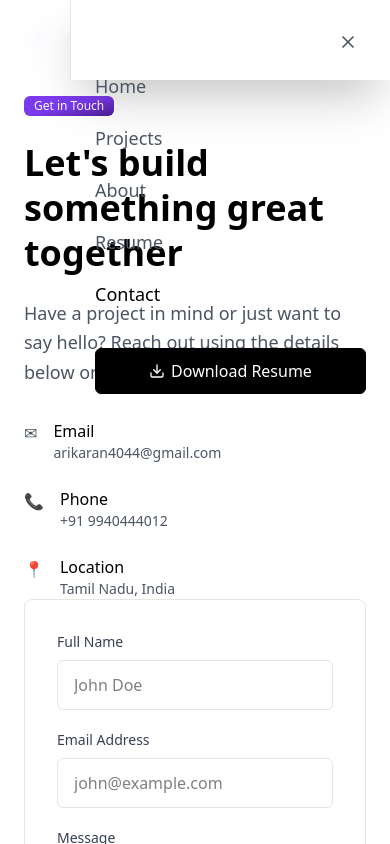
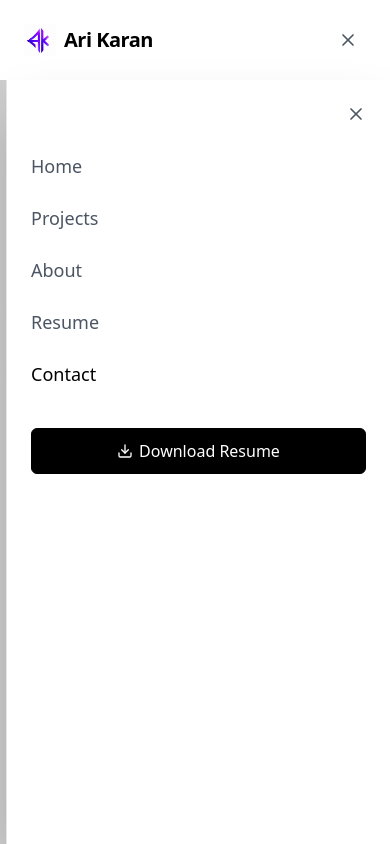
Before and after one commit to itarikaran/portfolio, a React (Vite) app: page /contact in a window 390 px wide. Both pictures are taken after a click on the button "Open navigation menu". Shown: the top 844 px of the page. Built offline with nearby package versions, Linux system fonts and the light colour scheme.

Commit message:
fix: resolve mobile navigation menu styling and first-click display issue

```diff
--- a/src/components/layout/Navbar.jsx
+++ b/src/components/layout/Navbar.jsx
@@ -16,11 +16,24 @@ function Navbar() {
     return () => window.removeEventListener('scroll', handleScroll);
   }, []);
 
+  useEffect(() => {
+    if (!isOpen) {
+      return undefined;
+    }
+
+    const previousOverflow = document.body.style.overflow;
+    document.body.style.overflow = 'hidden';
+
+    return () => {
+      document.body.style.overflow = previousOverflow;
+    };
+  }, [isOpen]);
+
   const isActive = (href) => location.pathname === href;
 
   return (
-    <nav className={`fixed top-0 left-0 right-0 z-50 transition-colors duration-300 ${
-      scrolled ? 'bg-white border-b border-gray-200 shadow-sm' : 'bg-white/80 backdrop-blur-md'
+    <>
+      <nav className={`fixed top-0 left-0 right-0 z-50 transition-colors duration-300 ${scrolled ? 'bg-white border-b border-gray-200 shadow-sm' : 'bg-white/80 backdrop-blur-md'
         }`}>
         <div className="max-w-7xl mx-auto px-6 sm:px-8 lg:px-12">
           <div className="flex items-center justify-between h-20">
@@ -34,8 +47,7 @@ function Navbar() {
                 <Link
                   key={item.name}
                   to={item.href}
-                className={`text-sm font-medium transition-colors ${
-                  isActive(item.href) ? 'text-black' : 'text-gray-600'
+                  className={`text-sm font-medium transition-colors ${isActive(item.href) ? 'text-black' : 'text-gray-600'
                     }`}
                 >
                   {item.name}
@@ -49,6 +61,9 @@ function Navbar() {
             </div>
 
             <button
+              type="button"
+              aria-expanded={isOpen}
+              aria-label={isOpen ? 'Close navigation menu' : 'Open navigation menu'}
               className="md:hidden p-2 text-gray-600 hover:text-black"
               onClick={() => setIsOpen(!isOpen)}
             >
@@ -56,6 +71,7 @@ function Navbar() {
             </button>
           </div>
         </div>
+      </nav>
 
       <AnimatePresence>
         {isOpen && (
@@ -63,30 +79,32 @@ function Navbar() {
             initial={{ opacity: 0 }}
             animate={{ opacity: 1 }}
             exit={{ opacity: 0 }}
-            className="fixed inset-0 z-40 bg-white/95 backdrop-blur-sm"
+            className="fixed inset-x-0 top-20 bottom-0 z-[60] bg-black/20 backdrop-blur-sm md:hidden"
             onClick={() => setIsOpen(false)}
           >
             <motion.div
               initial={{ x: '100%' }}
               animate={{ x: 0 }}
               exit={{ x: '100%' }}
-              className="fixed inset-y-0 right-0 w-full max-w-xs bg-white border-l border-gray-200 p-6 sm:px-8 lg:px-12 shadow-2xl"
+              transition={{ type: 'tween', duration: 0.25, ease: 'easeOut' }}
+              className="absolute inset-y-0 right-0 w-full max-w-sm overflow-y-auto border-l border-gray-200 bg-white px-6 pb-8 pt-6 shadow-2xl sm:px-8"
               onClick={(e) => e.stopPropagation()}
             >
               <button
+                type="button"
                 onClick={() => setIsOpen(false)}
-                className="absolute top-6 right-6 p-2 text-gray-600 hover:text-black"
+                aria-label="Close navigation menu"
+                className="absolute right-4 top-4 p-2 text-gray-600 hover:text-black sm:right-6"
               >
                 <X className="h-5 w-5" />
               </button>
-              <nav className="mt-12 space-y-6">
+              <div className="mt-12 space-y-6">
                 {navigation.map((item) => (
                   <Link
                     key={item.name}
                     to={item.href}
                     onClick={() => setIsOpen(false)}
-                    className={`block text-lg font-medium transition-colors ${
-                      isActive(item.href) ? 'text-black' : 'text-gray-600'
+                    className={`block text-lg font-medium transition-colors ${isActive(item.href) ? 'text-black' : 'text-gray-600'
                       }`}
                   >
                     {item.name}
@@ -97,12 +115,12 @@ function Navbar() {
                     <Download className="h-4 w-4" /> Download Resume
                   </Link>
                 </Button>
-              </nav>
+              </div>
             </motion.div>
           </motion.div>
         )}
       </AnimatePresence>
-    </nav>
+    </>
   );
 }
 
```
Lines whose indentation alone changed are shown as unchanged.
